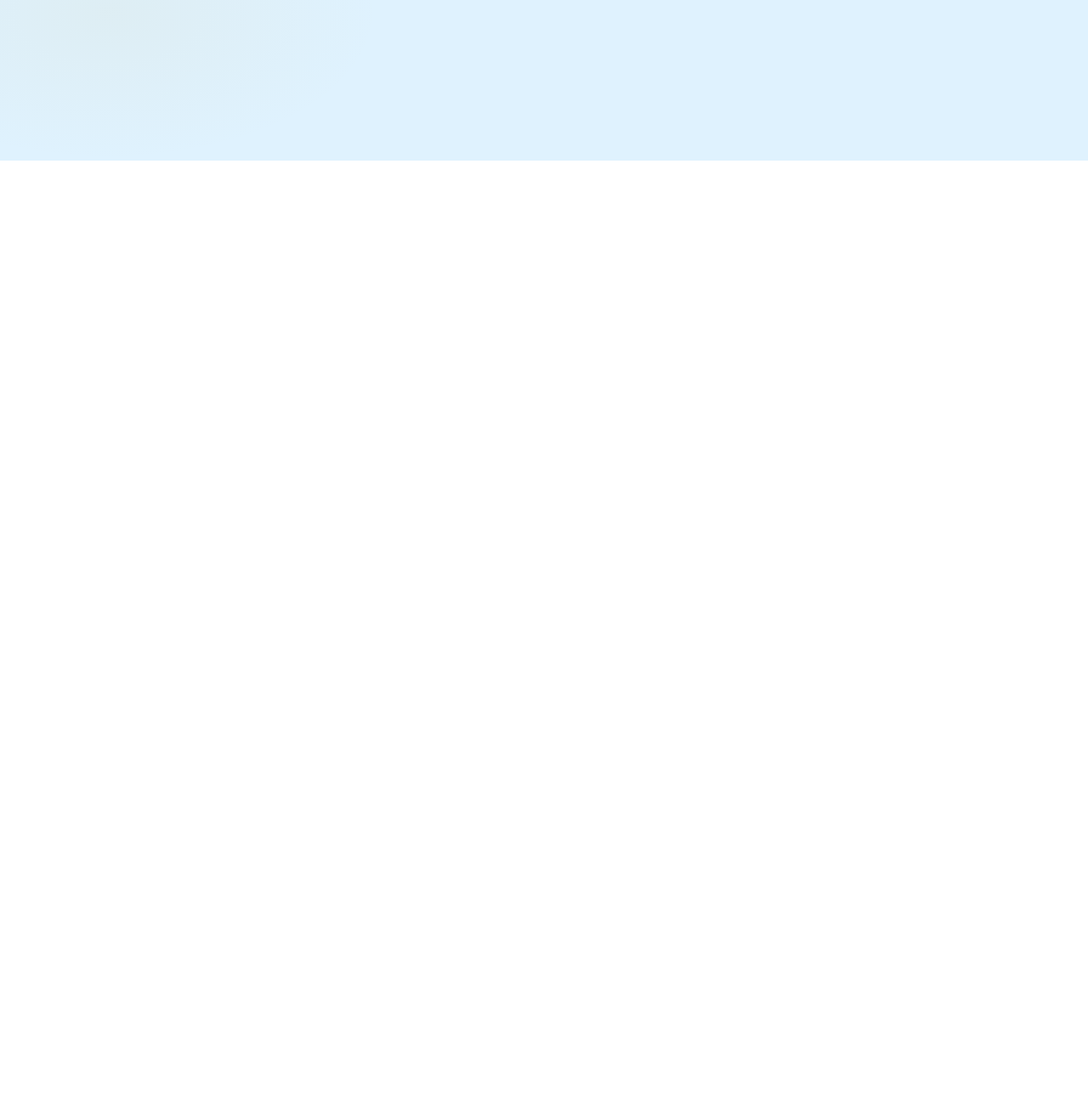
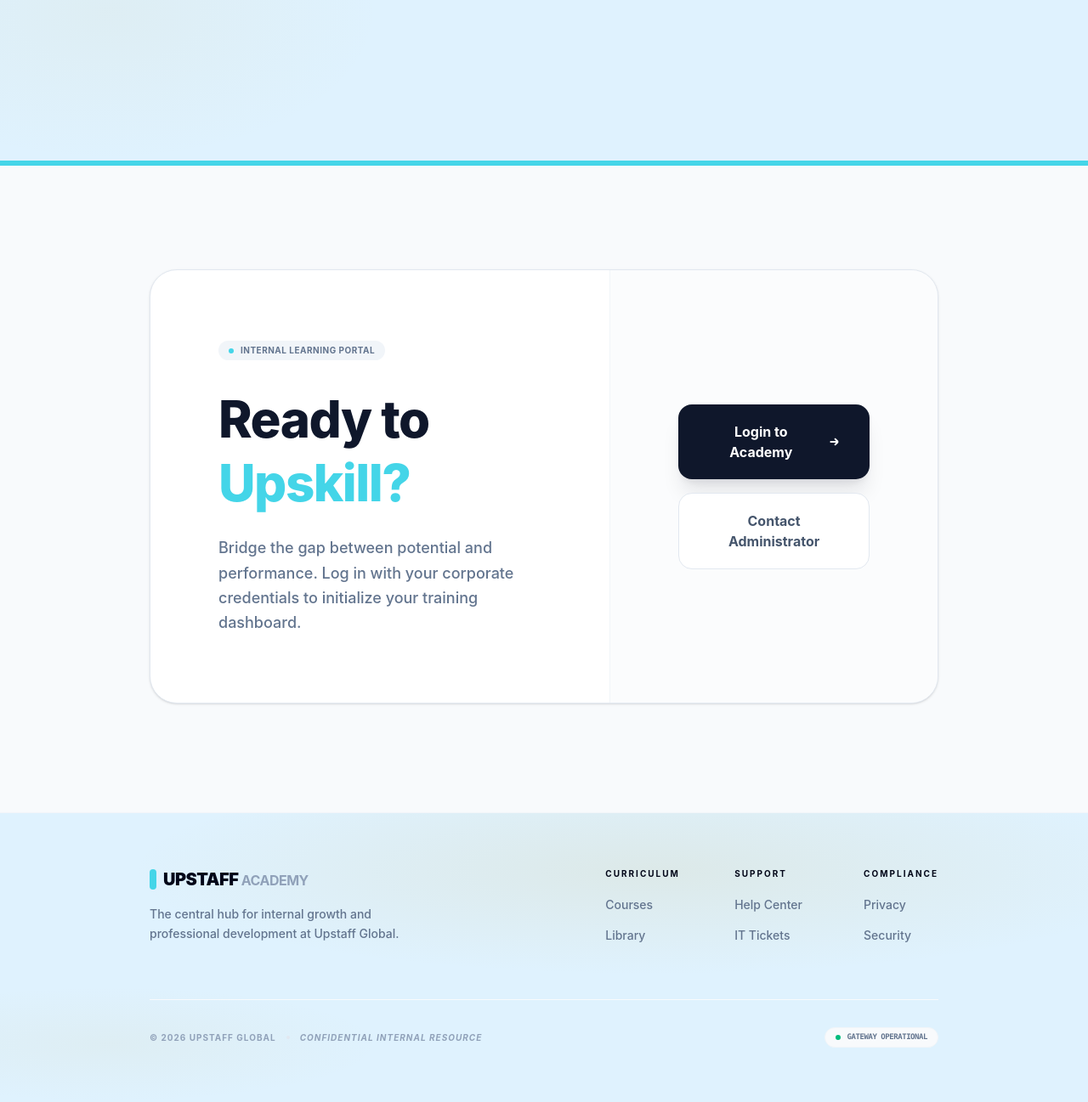
Before and after one commit to Samrinjaji/upstaff-landing-page, a website: page index.html in a window 1280 px wide. Shown: the part 3796-5093 px from the top of the page at 85% size. Before the commit the page ends 3985 px from the top, so only its background shows below. Drawn offline with nearby package versions, Linux system fonts and the light colour scheme; files that its build step writes are made by us from their sources.

Commit message:
upstaff academy done

```diff
--- a/index.html
+++ b/index.html
@@ -15,8 +15,8 @@
     <div id="hero"></div>
     <div id="features"></div>
     <div id="about"></div>
-    <!--<div id="cta"></div>
-    <div id="footer"></div> -->
+    <div id="cta"></div>
+    <div id="footer"></div>
 
     <script src="js/main.js"></script>
 </body>
--- a/js/main.js
+++ b/js/main.js
@@ -107,3 +107,5 @@ loadSection("navbar", "navbar.html", initNavbar);
 loadSection("hero", "hero.html", initCarousel);
 loadSection("features", "features.html");
 loadSection("about", "about.html");
+loadSection("cta", "cta.html");
+loadSection("footer", "footer.html");
--- /dev/null
+++ b/sections/cta.html
@@ -0,0 +1,44 @@
+<section id="cta" class="py-24 md:py-32 bg-slate-50 relative overflow-hidden">
+  <div class="absolute top-0 left-0 w-full h-1.5 bg-[#44D5E8]"></div>
+
+  <div class="w-full px-6 md:px-12 lg:px-44 relative z-10">
+    <div class="bg-white rounded-[32px] shadow-sm border border-slate-200 overflow-hidden reveal">
+      <div class="grid grid-cols-1 lg:grid-cols-12 items-stretch">
+
+        <div class="lg:col-span-7 p-10 md:p-16 lg:p-20">
+          <div class="inline-flex items-center gap-2 px-3 py-1 rounded-full bg-slate-100 text-slate-500 text-[10px] font-bold uppercase tracking-wider mb-8">
+            <span class="w-1.5 h-1.5 rounded-full bg-[#44D5E8]"></span>
+            Internal Learning Portal
+          </div>
+
+          <h2 class="text-4xl md:text-5xl lg:text-6xl font-syne font-extrabold text-slate-900 tracking-tight leading-tight mb-6">
+            Ready to <br />
+            <span class="text-[#44D5E8]">Upskill?</span>
+          </h2>
+
+          <p class="text-slate-500 text-lg font-medium leading-relaxed max-w-md">
+            Bridge the gap between potential and performance. Log in with your corporate credentials to initialize your training dashboard.
+          </p>
+        </div>
+
+        <div class="lg:col-span-5 bg-slate-50/50 p-10 md:p-16 lg:p-20 border-t lg:border-t-0 lg:border-l border-slate-100 flex flex-col justify-center">
+          <div class="space-y-4 w-full max-w-sm mx-auto lg:mx-0">
+
+            <button class="group w-full flex items-center justify-center gap-3 px-8 py-5 bg-slate-900 hover:bg-slate-800 text-white font-syne font-bold rounded-2xl transition-all duration-300 shadow-xl shadow-slate-900/10 active:scale-[0.98]">
+              Login to Academy
+              <svg class="w-5 h-5 group-hover:translate-x-1 transition-transform" fill="none" stroke="currentColor" stroke-width="2.5" viewBox="0 0 24 24">
+                <path d="M13 7l5 5m0 0l-5 5m5-5H6"></path>
+              </svg>
+            </button>
+
+            <button class="w-full px-8 py-5 bg-white border border-slate-200 hover:border-slate-300 text-slate-600 font-syne font-bold rounded-2xl transition-all">
+              Contact Administrator
+            </button>
+
+          </div>
+        </div>
+
+      </div>
+    </div>
+  </div>
+</section>
--- a/sections/footer.html
+++ b/sections/footer.html
@@ -0,0 +1,57 @@
+<footer class="hero-bg border-t border-slate-100">
+  <div class="w-full px-6 md:px-12 lg:px-44 py-16">
+    <div class="flex flex-col lg:flex-row justify-between items-start gap-12 lg:gap-8">
+
+      <div class="max-w-xs space-y-4">
+        <div class="flex items-center gap-2">
+          <div class="w-2 h-6 bg-[#44D5E8] rounded-full"></div>
+          <span class="text-xl font-syne font-black text-slate-950 tracking-tight uppercase">
+            Upstaff <span class="text-slate-400 font-bold text-base">Academy</span>
+          </span>
+        </div>
+        <p class="text-slate-500 text-sm font-medium leading-relaxed">
+          The central hub for internal growth and professional development at Upstaff Global.
+        </p>
+      </div>
+
+      <div class="grid grid-cols-2 sm:grid-cols-3 gap-12 sm:gap-16">
+        <div class="space-y-4">
+          <h4 class="text-slate-950 font-syne font-bold text-[10px] uppercase tracking-[0.2em]">Curriculum</h4>
+          <ul class="space-y-3">
+            <li><a href="#" class="text-slate-500 hover:text-[#44D5E8] text-sm font-medium transition-colors">Courses</a></li>
+            <li><a href="#" class="text-slate-500 hover:text-[#44D5E8] text-sm font-medium transition-colors">Library</a></li>
+          </ul>
+        </div>
+
+        <div class="space-y-4">
+          <h4 class="text-slate-950 font-syne font-bold text-[10px] uppercase tracking-[0.2em]">Support</h4>
+          <ul class="space-y-3">
+            <li><a href="#" class="text-slate-500 hover:text-[#44D5E8] text-sm font-medium transition-colors">Help Center</a></li>
+            <li><a href="#" class="text-slate-500 hover:text-[#44D5E8] text-sm font-medium transition-colors">IT Tickets</a></li>
+          </ul>
+        </div>
+
+        <div class="space-y-4">
+          <h4 class="text-slate-950 font-syne font-bold text-[10px] uppercase tracking-[0.2em]">Compliance</h4>
+          <ul class="space-y-3">
+            <li><a href="#" class="text-slate-500 hover:text-[#44D5E8] text-sm font-medium transition-colors">Privacy</a></li>
+            <li><a href="#" class="text-slate-500 hover:text-[#44D5E8] text-sm font-medium transition-colors">Security</a></li>
+          </ul>
+        </div>
+      </div>
+    </div>
+
+    <div class="mt-16 pt-8 border-t border-slate-50 flex flex-col md:flex-row justify-between items-center gap-4">
+      <div class="flex items-center gap-3">
+        <span class="text-slate-400 text-[10px] font-bold uppercase tracking-widest">© 2026 Upstaff Global</span>
+        <div class="w-1 h-1 rounded-full bg-slate-200"></div>
+        <span class="text-slate-400 text-[10px] font-bold uppercase tracking-widest italic">Confidential Internal Resource</span>
+      </div>
+
+      <div class="flex items-center gap-2 px-3 py-1 bg-slate-50 rounded-full border border-slate-100">
+        <span class="w-1.5 h-1.5 rounded-full bg-emerald-500"></span>
+        <span class="text-[9px] font-mono font-bold text-slate-500 uppercase tracking-tighter">Gateway Operational</span>
+      </div>
+    </div>
+  </div>
+</footer>
```
